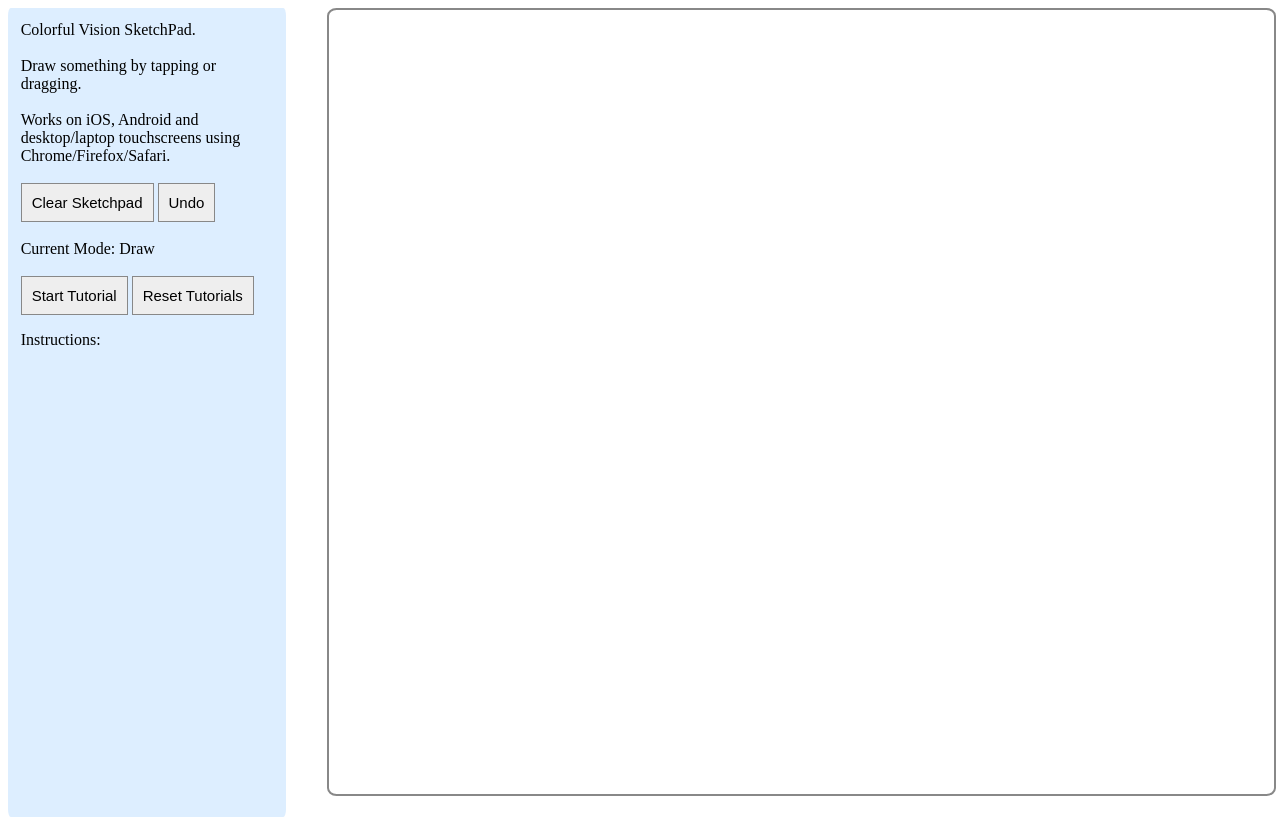
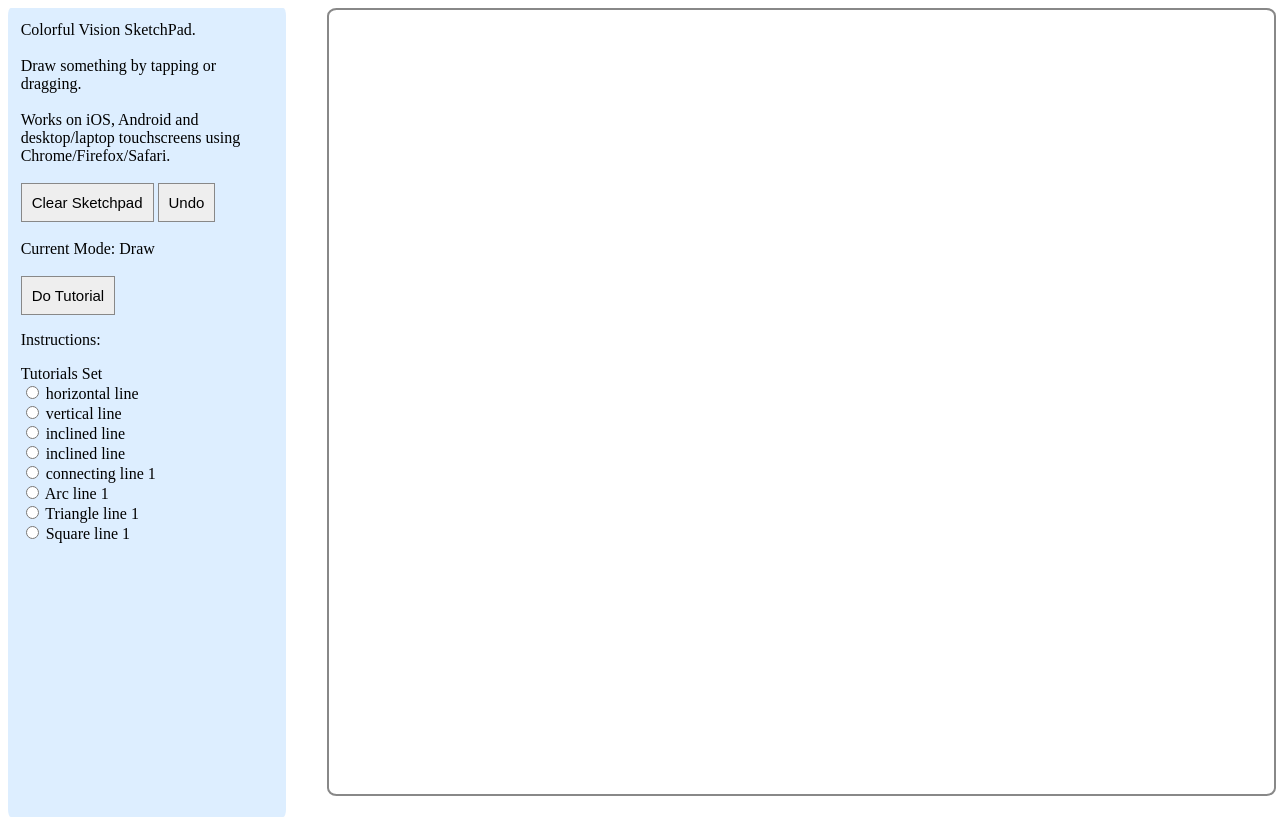
Before and after one commit to saurabsa/colorful-vision, an Electron app: page sketchpad-touch.html in a window 1280 px wide. Drawn offline with Linux system fonts and the light colour scheme.

Commit message:
Merge and add radio buttons

```diff
--- a/sketchpad-touch.html
+++ b/sketchpad-touch.html
@@ -216,9 +216,12 @@
           drawMode = !drawMode;
           var modeAsString = drawMode ? "Draw" : "Placement";
           document.getElementById("mode").innerText = "Current Mode: " + modeAsString;
-          // if (!drawMode) {
-          //   stack = [];
-          // }
+        }
+
+        if (e.keyCode) {
+          if (e.keyCode >= 49 && e.keyCode <= 57) {
+            document.getElementById(`tutorial${e.keyCode - 48}`).click();
+          }
         }
       }
     }
@@ -253,6 +256,7 @@
         // canvas.addEventListener('touchmove', sketchpad_touchMove, false);
       }
       document.addEventListener('keypress', isDrawMode, false);
+      addRadioButtons();
       resizeCanvas();
     }
 
@@ -287,6 +291,21 @@
       ctx.stroke();
 
       // setInstruction("Arc Smoothened");
+    }
+
+    function addRadioButtons() {
+      if (!tutorials || tutorials.length === 0) {
+        initializeTutorials();
+      }
+
+      var tutorialsDiv = document.getElementById("tutorials");
+      var innerHTML = '';
+
+      for (var i = 0; i < tutorials.length; i++) {
+        let tutorial = tutorials[i];
+        innerHTML = innerHTML.concat(`<input id="tutorial${tutorial.id}" type="radio" name="tutorial" value="${tutorial.id}"> ${tutorial.name} </input><br>`);
+      }
+      tutorialsDiv.innerHTML = `${innerHTML}`;
     }
   </script>
 
@@ -345,9 +364,16 @@
       <input type="submit" value="Clear Sketchpad" id="clearbutton" onclick="clearCanvas(canvas,ctx);">
       <input type="submit" value="Undo" id="clearbutton" onclick="undo(canvas,ctx);"><br/><br/>
       <label for="mode" id="mode">Current Mode: Draw</label><br/><br/>
-      <input type="submit" value="Start Tutorial" id="clearbutton" onclick="startTutorial(canvas,ctx);">
-      <input type="submit" value="Reset Tutorials" id="clearbutton" onclick="resetTutorials();">
+      <!-- <input type="submit" value="Start Tutorial" id="clearbutton" onclick="startTutorial(canvas,ctx);">
+      <input type="submit" value="Reset Tutorials" id="clearbutton" onclick="resetTutorials();"> -->
+      <input type="submit" value="Do Tutorial" id="clearbutton" onclick="doTutorial(canvas,ctx,6);">
       <p>Instructions: <var id="instructionVar"></var></p>
+      <div>
+        <label for="tutorials"> Tutorials Set </lable>
+          <div id="tutorials">
+
+          </div>
+      </div>
     </div>
     <div class="rightside">
       <canvas id="sketchpad"> </canvas>
--- a/tutorials.js
+++ b/tutorials.js
@@ -21,6 +21,28 @@ function startTutorial(canvas, ctx) {
     if (currentTutorialIndex == -1) {
       setInstruction("All the tutorials are passed. Yayy!");
     }
+  }
+  currentTutorial = tutorials[currentTutorialIndex];
+  setInstruction('Tutorial ' + (currentTutorialIndex + 1) + " " + currentTutorial.name + " " + currentTutorial.draw_instructions);
+}
+
+// start the Tutorial
+function doTutorial(canvas, ctx, index) {
+  tutorialMode = true;
+
+  // Initialize only the first time
+  if (tutorials.length == 0) {
+    initializeTutorials();
+  }
+  else {
+    if (tutorials.length > index) {
+      // Retrieve the most recently failed tutorial
+      currentTutorialIndex = index;
+      if (currentTutorialIndex == -1) {
+        setInstruction("All the tutorials are passed. Yayy!");
+      }
+    }
+
   }
   currentTutorial = tutorials[currentTutorialIndex];
   setInstruction('Tutorial ' + (currentTutorialIndex + 1) + " " + currentTutorial.name + " " + currentTutorial.draw_instructions);
@@ -75,7 +97,7 @@ function initializeTutorials() {
   tutorials.push(tutorial);
 
   // Connecting Points
-  var con2 = new Tutorial(6, "connecting line 2", 1, "90", "v",
+  var con2 = new Tutorial(5.1, "connecting line 2", 1, "90", "v",
     "Move straight one unit from up to down from the connecting point",
     "The angle was not as accepted. Redraw a vertical line from the connecting point.",
     "The length was not as accepted. Redraw a vertical line from the connecting point.",
@@ -89,19 +111,19 @@ function initializeTutorials() {
 
   // Drawing arc with three connecting lines [inclined, straight and declined]
   // Arc - Declined line
-  var arc3 = new Tutorial(9, "Arc line 3", 1, "45", "dl",
+  var arc3 = new Tutorial(6.2, "Arc line 3", 1, "45", "dl",
     "Move declined, 45 degrees, one unit from the start to right down",
     "The angle was not as accepted. Redraw a declined line.",
     "The length was not as accepted. Redraw a declined line.",
     "The orientation was not as accepted. Redraw a declined line.", true, 0);
   // Arc - Straight line
-  var arc2 = new Tutorial(8, "Arc line 2", 1, "0", "h",
+  var arc2 = new Tutorial(6.1, "Arc line 2", 1, "0", "h",
     "Move straight one unit from start to right",
     "The angle was not as accepted. Redraw a horizontal line.",
     "The length was not as accepted. Redraw a horizontal line.",
     "The orientation was not as accepted. Redraw a horizontal line.", true, 0, arc3);
   // Arc - Inclined line
-  var arc1 = new Tutorial(7, "Arc line 1", 1, "45", "dr",
+  var arc1 = new Tutorial(6, "Arc line 1", 1, "45", "dr",
     "Move inclined, 45 degrees, one unit from left down to right up",
     "The angle was not as accepted. Redraw an inclined line.",
     "The length was not as accepted. Redraw an inclined line.",
@@ -109,17 +131,17 @@ function initializeTutorials() {
   tutorials.push(arc1);
 
   //triangle
-  var tri3 = new Tutorial(12, "Triangle line 3", 1, "45", "h",
+  var tri3 = new Tutorial(7.2, "Triangle line 3", 1, "45", "h",
     "Move straight one unit from left to right",
     "The angle was not as accepted. Redraw a horizontal line.",
     "The length was not as accepted. Redraw a horizontal line.",
     "The orientation was not as accepted. Redraw a horizontal line.", true, 0);
-  var tri2 = new Tutorial(11, "Triangle line 2", 1, "45", "dr",
+  var tri2 = new Tutorial(7.1, "Triangle line 2", 1, "45", "dr",
     "Move inclined, 45 degrees, one unit from right up to left down",
     "The angle was not as accepted. Redraw an inclined line from the connecting point.",
     "The length was not as accepted. Redraw an inclined line from the connecting point.",
     "The orientation was not as accepted. Redraw an inclined line.", true, 0, tri3);
-  var tri1 = new Tutorial(10, "Triangle line 1", 1, "45", "dl",
+  var tri1 = new Tutorial(7, "Triangle line 1", 1, "45", "dl",
     "Move inclined, 45 degrees, one unit from right down to left up",
     "The angle was not as accepted. Redraw an inclined line.",
     "The length was not as accepted. Redraw an inclined line.",
@@ -127,22 +149,22 @@ function initializeTutorials() {
   tutorials.push(tri1);
 
   //square
-  var sq4 = new Tutorial(16, "Square line 4", 1, "90", "v",
+  var sq4 = new Tutorial(8.3, "Square line 4", 1, "90", "v",
     "Move straight one unit from down to up",
     "The angle was not as accepted. Redraw a vertical line from the connecting point.",
     "The length was not as accepted. Redraw a vertical line from the connecting point.",
     "The orientation was not as accepted. Redraw a vertical line.", true, 0);
-  var sq3 = new Tutorial(15, "Square line 3", 1, "0", "h",
+  var sq3 = new Tutorial(8.2, "Square line 3", 1, "0", "h",
     "Move straight one unit from right to left",
     "The angle was not as accepted. Redraw a horizontal line from the connecting point.",
     "The length was not as accepted. Redraw a horizontal line from the connecting point.",
     "The orientation was not as accepted. Redraw a horizontal line.", true, 0, sq4);
-  var sq2 = new Tutorial(14, "Square line 2", 1, "90", "v",
+  var sq2 = new Tutorial(8.1, "Square line 2", 1, "90", "v",
     "Move straight one unit from up to down",
     "The angle was not as accepted. Redraw a vertical line from the connecting point.",
     "The length was not as accepted. Redraw a vertical line from the connecting point.",
     "The orientation was not as accepted. Redraw a vertical line.", true, 0, sq3);
-  var sq1 = new Tutorial(13, "Square line 1", 1, "0", "h",
+  var sq1 = new Tutorial(8, "Square line 1", 1, "0", "h",
     "Move straight one unit from left to right",
     "The angle was not as accepted. Redraw a horizontal line.",
     "The length was not as accepted. Redraw a horizontal line.",
```
